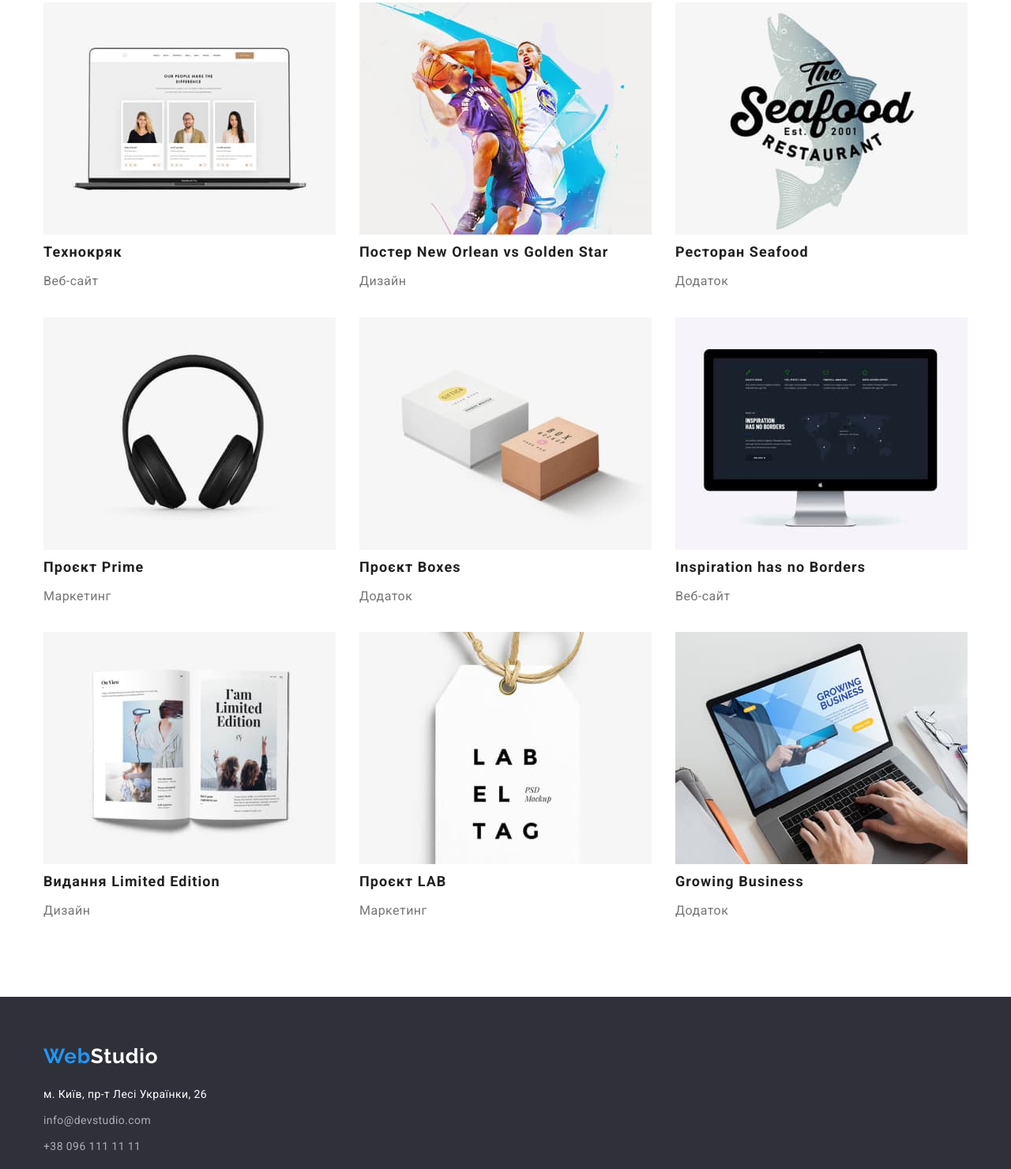
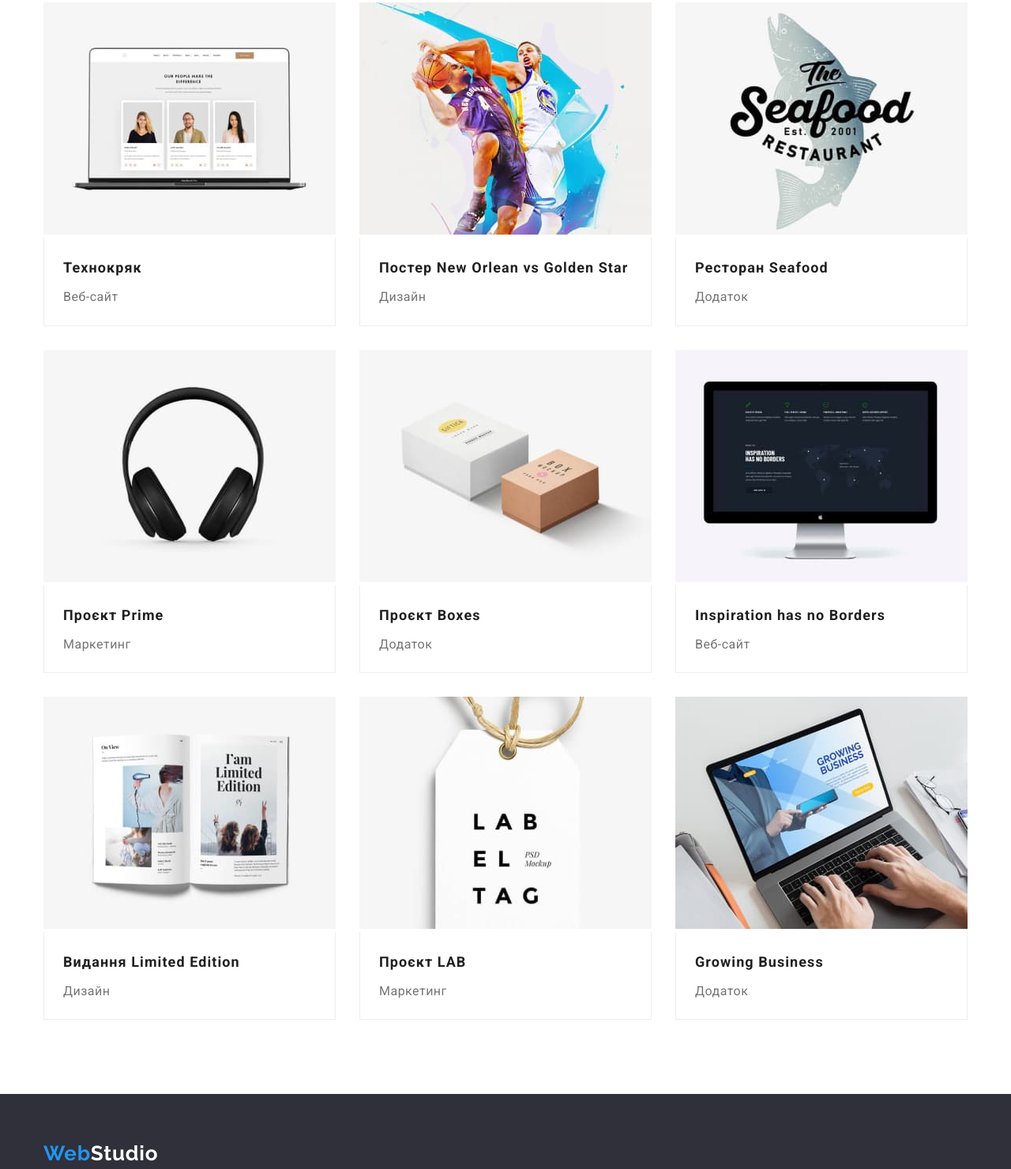
Before and after one commit to andrewscratch/goit-markup-hw-03, a plain HTML site: page portfolio.html in a window 1280 px wide. Shown: the part 260-1740 px from the top of the page at 79% size. Drawn offline with nearby package versions, Linux system fonts and the light colour scheme.

Commit message:
hw3 changes

```diff
--- a/css/styles.css
+++ b/css/styles.css
@@ -171,8 +171,7 @@ ul {
 /* -----------benefits-------------- */
 .section {
   padding-top: 94px;
-  padding-bottom: 94px;
-}
+  }
 
 .benefits-list {
   display: flex;
@@ -250,7 +249,7 @@ ul {
   line-height: 1.17;
   text-align: center;
   letter-spacing: 0.03em;
-  padding-bottom: 50px;
+  margin-bottom: 50px;
 }
 
 .our-team-names {
@@ -363,7 +362,7 @@ ul {
   color: var(--minor-color);
   }
 
-  .examples-box {
+  .examples-frame {
     padding: 20px 24px 20px 24px;
     border: 1px solid #eeeeee;
     border-top: none;
--- a/portfolio.html
+++ b/portfolio.html
@@ -93,62 +93,80 @@
           <ul class="examples-list list">
             <li class="examples-item">
               <img src="./img/1.jpg" alt="веб сайт для ресторану" width="370" />
+              <div class="examples-frame">
                 <h2 class="examples-subtitle">Технокряк</h2>
                 <p class="examples-ph">Веб-сайт</p>
+              </div>
             </li>
             <li class="examples-item">
               <img src="./img/2.jpg" alt="баскетбол афіша" width="370" />
+              <div class="examples-frame">
                 <h2 class="examples-subtitle">
                   Постер <span lang="en">New Orlean vs Golden Star</span>
                 </h2>
                 <p class="examples-ph">Дизайн</p>
+              </div>
             </li>
             <li class="examples-item">
               <img src="./img/3.jpg" alt="додаток для ресторану" width="370" />
+              <div class="examples-frame">
                 <h2 class="examples-subtitle">
                   Ресторан <span lang="en">Seafood</span>
                 </h2>
                 <p class="examples-ph">Додаток</p>
+              </div>
             </li>
             <li class="examples-item">
               <img src="./img/4.jpg" alt="навушники" width="370" />
+              <div class="examples-frame">
                 <h2 class="examples-subtitle">
                   Проєкт <span lang="en">Prime</span>
                 </h2>
                 <p class="examples-ph">Маркетинг</p>
+              </div>
             </li>
             <li class="examples-item">
               <img src="./img/5.jpg" alt="коробки" width="370" />
+              <div class="examples-frame">
                 <h2 class="examples-subtitle">
                   Проєкт <span lang="en">Boxes</span>
                 </h2>
                 <p class="examples-ph">Додаток</p>
+              </div>
             </li>
             <li class="examples-item">
               <img src="./img/6.jpg" alt="аймак вебсайт" width="370" />
+              <div class="examples-frame">
                 <h2 class="examples-subtitle" lang="en">
                   Inspiration has no Borders
                 </h2>
                 <p class="examples-ph">Веб-сайт</p>
+              </div>
             </li>
             <li class="examples-item">
               <img src="./img/7.jpg" alt="дизайн журналу" width="370" />
+              <div class="examples-frame">
                 <h2 class="examples-subtitle">
                   Видання <span lang="en">Limited Edition</span>
                 </h2>
                 <p class="examples-ph">Дизайн</p>
+              </div>
             </li>
             <li class="examples-item">
               <img src="./img/8.jpg" alt="бірка" width="370" />
+              <div class="examples-frame">
                 <h2 class="examples-subtitle">
                   Проєкт <span lang="en">LAB</span>
                 </h2>
                 <p class="examples-ph">Маркетинг</p>
+              </div>
             </li>
             <li class="examples-item">
               <img src="./img/9.jpg" alt="додаток лептоп" width="370" />
+              <div class="examples-frame">
                 <h2 class="examples-subtitle" lang="en">Growing Business</h2>
                 <p class="examples-ph">Додаток</p>
+              </div>
             </li>
           </ul>
         </div>
```
Lines whose indentation alone changed are shown as unchanged.
